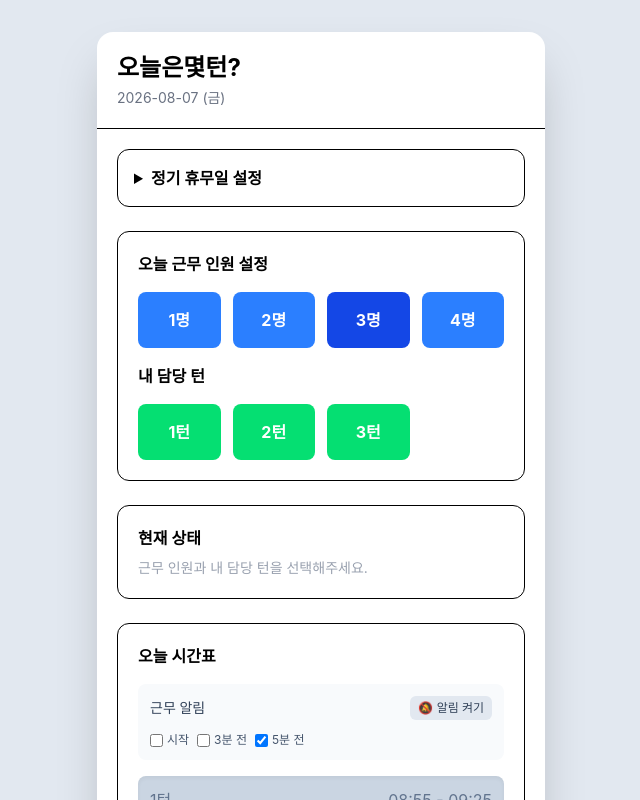
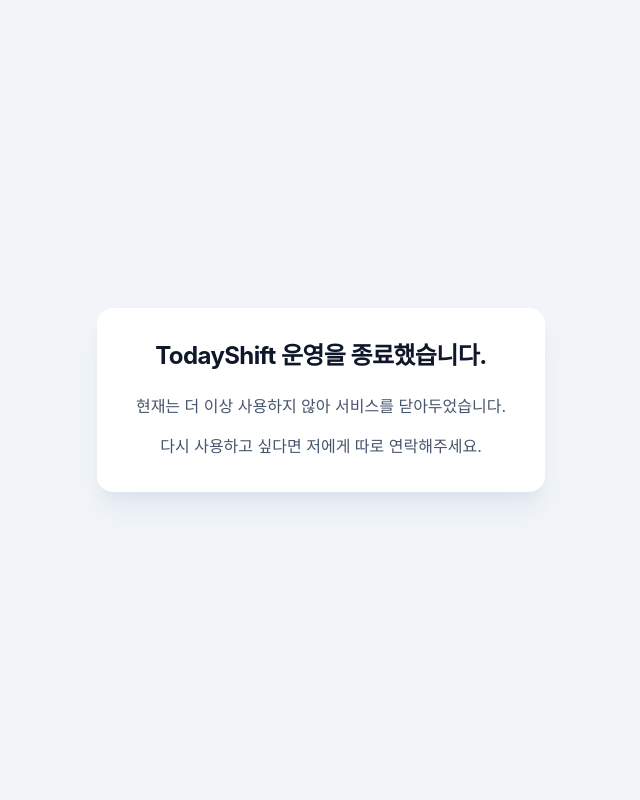
Before and after one commit to VerpJae/TodayShift, a React (Vite) app: page / in a window 1280 px wide. Shown: the top 800 px of the page, without its empty margins (319-959 px from the left). Built offline with nearby package versions, Linux system fonts and the light colour scheme; the HTML template or start-up script is replaced by a standard one.

Commit message:
chore: replace app with shutdown notice

```diff
--- a/index.html
+++ b/index.html
@@ -3,9 +3,8 @@
   <head>
     <meta charset="UTF-8" />
     <link rel="icon" type="image/svg+xml" href="/favicon.svg" />
-    <link rel="apple-touch-icon" href="/apple-touch-icon.png" />
     <meta name="viewport" content="width=device-width, initial-scale=1.0" />
-    <title>오늘은몇턴?</title>
+    <title>TodayShift 운영 종료</title>
   </head>
   <body>
     <div id="root"></div>
--- a/src/App.tsx
+++ b/src/App.tsx
@@ -1,160 +1,39 @@
-import Header from "./components/home/Header";
-import WorkerCountSelector from "./components/home/WorkerCountSelector";
-import { useEffect, useState } from "react";
-import ScheduleCard from "./components/home/ScheduleCard";
-import { todaySchedule } from "./data/schedule";
-import TurnSelector from "./components/home/TurnSelector";
-import { getTodayText } from "./utils/date";
-import CurrentShiftCard from "./components/home/CurrentShiftCard";
-import { APP_VERSION } from "./version";
-import AdminPage from "./components/admin/AdminPage";
-import UpdatePrompt from "./components/UpdatePrompt";
-import WeeklyOffDaySetting from "./components/home/WeeklyOffDaySetting";
-import { useTodaySetup } from "./hooks/useTodaySetup";
-import { useTodayOff } from "./hooks/useTodayOff";
-import { useServiceWorkerUpdate } from "./hooks/useServiceWorkerUpdate";
+import { useEffect } from "react";
 
 function App() {
-  const {
-    todayStorageKey,
-    workerCount,
-    myTurn,
-    isSetupComplete,
-    isSetupEditing,
-    setIsSetupEditing,
-    selectWorkerCount,
-    selectMyTurn,
-  } = useTodaySetup();
-  const {
-    weeklyOffDays,
-    setWeeklyOffDays,
-    todayDay,
-    todayOffOverride,
-    isTodayOff,
-    updateTodayOffOverride,
-    syncTodayOff,
-  } = useTodayOff(todayStorageKey);
-  const [isAdminPage, setIsAdminPage] = useState(
-    () => window.location.hash === "#/admin",
-  );
+  useEffect(() => {
+    const removeLegacyPwa = async () => {
+      if ("serviceWorker" in navigator) {
+        const registrations = await navigator.serviceWorker.getRegistrations();
+        await Promise.allSettled(
+          registrations.map((registration) => registration.unregister()),
+        );
+      }
 
-  useServiceWorkerUpdate();
+      if ("caches" in window) {
+        const cacheNames = await caches.keys();
+        await Promise.allSettled(
+          cacheNames.map((cacheName) => caches.delete(cacheName)),
+        );
+      }
+    };
 
-  useEffect(() => {
-    const updatePage = () => setIsAdminPage(window.location.hash === "#/admin");
-
-    window.addEventListener("hashchange", updatePage);
-    return () => window.removeEventListener("hashchange", updatePage);
+    void removeLegacyPwa();
   }, []);
 
-  if (isAdminPage) {
-    return <AdminPage />;
-  }
-
-  if (isTodayOff) {
-    return (
-      <main className="min-h-screen bg-slate-200 flex justify-center">
-        <div className="flex min-h-screen w-full max-w-md flex-col overflow-hidden bg-white md:my-8 md:min-h-[800px] md:rounded-2xl md:shadow-2xl">
-          <Header dateText={getTodayText()} />
-          <section className="flex-1 space-y-6 p-5">
-            <div className="rounded-xl border border-violet-200 bg-violet-50 p-5 text-center">
-              <h2 className="font-semibold text-violet-950">오늘은 휴무일입니다</h2>
-              <p className="mt-2 text-sm text-violet-700">휴무일 설정은 아래에서 변경할 수 있습니다.</p>
-              <button
-                type="button"
-                onClick={() => updateTodayOffOverride("work")}
-                className="mt-4 rounded-lg bg-violet-700 px-4 py-2 text-sm font-medium text-white"
-              >
-                오늘 근무하기
-              </button>
-            </div>
-            <WeeklyOffDaySetting
-              offDays={weeklyOffDays}
-              setOffDays={setWeeklyOffDays}
-              todayDay={todayDay}
-              todayOverride={todayOffOverride}
-              todayIsOff={isTodayOff}
-              setTodayOverride={updateTodayOffOverride}
-            />
-          </section>
-          <footer className="px-5 pb-4 text-center text-xs text-slate-400">v{APP_VERSION}</footer>
-        </div>
-        <UpdatePrompt />
-      </main>
-    );
-  }
-
   return (
-    <main className="min-h-screen bg-slate-200 flex justify-center">
-      <div className="flex min-h-screen w-full max-w-md flex-col overflow-hidden bg-white md:my-8 md:min-h-[800px] md:rounded-2xl md:shadow-2xl">
-        {/* Header */}
-        <Header dateText={getTodayText()} />
-
-        {/* Main */}
-        <section className="flex-1 space-y-6 p-5">
-          <WeeklyOffDaySetting
-            offDays={weeklyOffDays}
-            setOffDays={setWeeklyOffDays}
-            todayDay={todayDay}
-            todayOverride={todayOffOverride}
-            todayIsOff={isTodayOff}
-            setTodayOverride={updateTodayOffOverride}
-          />
-          <div className="rounded-xl border p-5">
-            {isSetupComplete && !isSetupEditing ? (
-              <div className="flex items-center justify-between">
-                <div>
-                  <p className="text-sm text-gray-500">오늘의 설정</p>
-                  <p className="mt-1 font-semibold">
-                    {workerCount}명 근무 · 내 담당 {myTurn}턴
-                  </p>
-                </div>
-                <button
-                  type="button"
-                  onClick={() => setIsSetupEditing(true)}
-                  className="rounded-lg bg-slate-100 px-3 py-2 text-sm font-medium text-slate-700"
-                >
-                  수정
-                </button>
-              </div>
-            ) : (
-              <>
-                <h2 className="font-semibold mb-4">
-                  오늘 근무 인원 설정
-                </h2>
-
-                <WorkerCountSelector
-                  workerCount={workerCount}
-                  setWorkerCount={selectWorkerCount}
-                />
-                <TurnSelector
-                  workerCount={workerCount}
-                  myTurn={myTurn}
-                  setMyTurn={selectMyTurn}
-                />
-              </>
-            )}
-          </div>
-
-          <CurrentShiftCard
-            schedule={todaySchedule}
-            workerCount={workerCount}
-            myTurn={myTurn}
-          />
-
-          <ScheduleCard
-            schedule={todaySchedule}
-            workerCount={workerCount}
-            myTurn={myTurn}
-            onNotificationSubscribed={syncTodayOff}
-          />
-        </section>
-
-        <footer className="px-5 pb-4 text-center text-xs text-slate-400">
-          v{APP_VERSION}
-        </footer>
-      </div>
-      <UpdatePrompt />
+    <main className="grid min-h-screen place-items-center bg-slate-100 px-5 py-10 text-slate-900">
+      <section className="w-full max-w-md rounded-2xl bg-white p-8 text-center shadow-xl shadow-slate-300/40">
+        <h1 className="text-2xl font-bold tracking-tight">
+          TodayShift 운영을 종료했습니다.
+        </h1>
+        <p className="mt-5 leading-7 text-slate-600">
+          현재는 더 이상 사용하지 않아 서비스를 닫아두었습니다.
+        </p>
+        <p className="mt-3 leading-7 text-slate-600">
+          다시 사용하고 싶다면 저에게 따로 연락해주세요.
+        </p>
+      </section>
     </main>
   );
 }
--- a/vite.config.ts
+++ b/vite.config.ts
@@ -1,41 +1,9 @@
 import { defineConfig } from "vite";
 import react from "@vitejs/plugin-react";
-import { VitePWA } from "vite-plugin-pwa";
 import tailwindcss from "@tailwindcss/vite";
 
 import { cloudflare } from "@cloudflare/vite-plugin";
 
 export default defineConfig({
-  plugins: [react(), tailwindcss(), VitePWA({
-    injectRegister: false,
-    registerType: "prompt",
-    strategies: "injectManifest",
-    srcDir: "src",
-    filename: "service-worker.ts",
-    injectManifest: {
-      injectionPoint: undefined,
-    },
-
-    manifest: {
-      name: "오늘은몇턴?",
-      short_name: "오늘은몇턴?",
-      description: "오늘 내 근무 턴 확인 앱",
-      lang: "ko",
-      theme_color: "#ffffff",
-      background_color: "#ffffff",
-      display: "standalone",
-      icons: [
-        {
-          src: "/icon-192.png",
-          sizes: "192x192",
-          type: "image/png",
-        },
-        {
-          src: "/icon-512.png",
-          sizes: "512x512",
-          type: "image/png",
-        },
-      ],
-    },
-  }), cloudflare()],
+  plugins: [react(), tailwindcss(), cloudflare()],
 });
--- a/worker/index.ts
+++ b/worker/index.ts
@@ -4,42 +4,8 @@
   };
 };
 
-function resetPage() {
-  return new Response(
-    `<!doctype html>
-<html lang="ko">
-  <head>
-    <meta charset="utf-8" />
-    <meta name="viewport" content="width=device-width, initial-scale=1" />
-    <title>오늘은몇턴? 초기화</title>
-  </head>
-  <body style="margin:0;display:grid;min-height:100vh;place-items:center;background:#f1f5f9;font-family:system-ui,sans-serif;color:#0f172a;">
-    <main style="max-width:360px;padding:24px;text-align:center;background:white;border-radius:16px;box-shadow:0 10px 30px rgb(15 23 42 / 12%);">
-      <h1 style="margin-top:0;font-size:20px;">앱 데이터를 초기화했습니다</h1>
-      <p style="line-height:1.6;color:#475569;">이 기기의 앱 캐시와 저장된 근무 설정이 지워졌습니다. 알림은 다시 켜야 할 수 있습니다.</p>
-      <p style="color:#64748b;font-size:14px;">잠시 후 최신 버전으로 이동합니다.</p>
-    </main>
-    <script>setTimeout(() => location.replace("/?reset=1"), 1200);</script>
-  </body>
-</html>`,
-    {
-      headers: {
-        "Content-Type": "text/html; charset=UTF-8",
-        "Cache-Control": "no-store",
-        "Clear-Site-Data": '"cache", "storage"',
-      },
-    },
-  );
-}
-
 export default {
-  async fetch(request, env) {
-    const url = new URL(request.url);
-
-    if (url.pathname === "/reset") {
-      return resetPage();
-    }
-
+  fetch(request, env) {
     return env.ASSETS.fetch(request);
   },
 } satisfies ExportedHandler<Env>;
```
